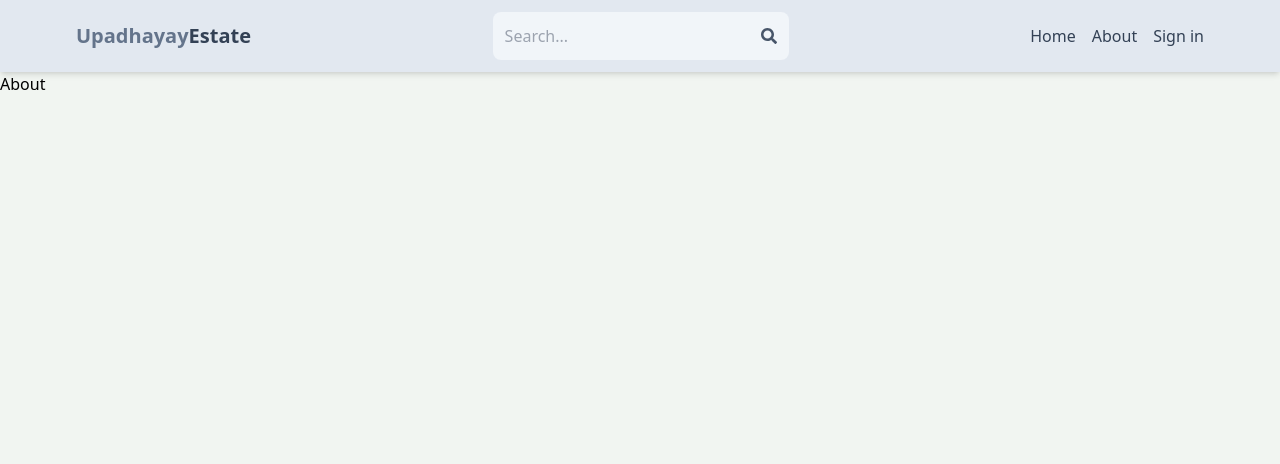
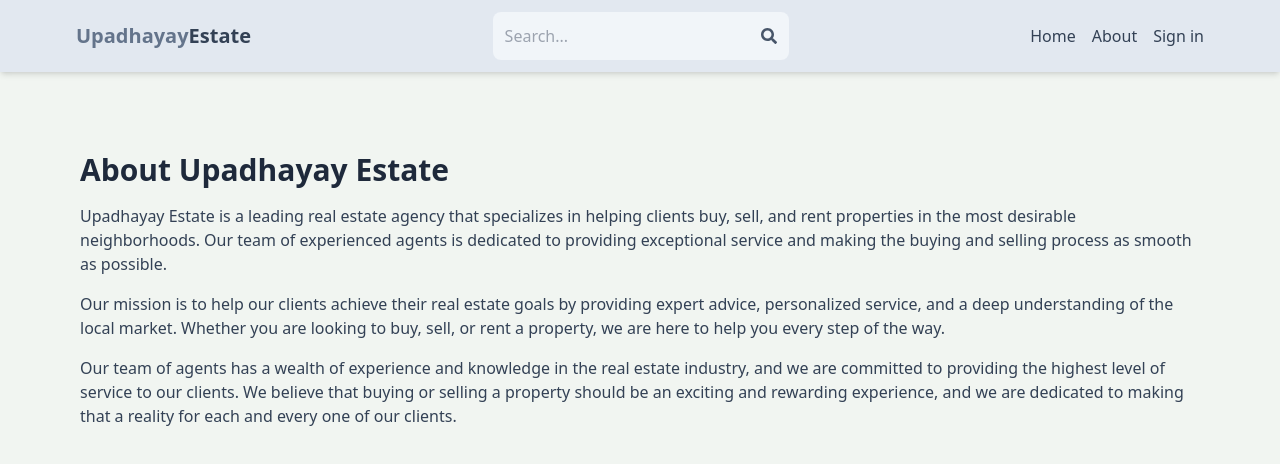
Before and after one commit to maskeddefender/mern-real-estate, a React (Vite) app in the folder client/: page /about in a window 1280 px wide. Shown: the top 464 px of the page. Built offline with nearby package versions, Linux system fonts and the light colour scheme; no server answers.

Commit message:
about page

```diff
--- a/client/src/pages/About.jsx
+++ b/client/src/pages/About.jsx
@@ -1,7 +1,14 @@
-import React from "react"
+import React from 'react'
 
 export default function About() {
   return (
-    <div>About</div>
+    <div className='py-20 px-4 max-w-6xl mx-auto'>
+      <h1 className='text-3xl font-bold mb-4 text-slate-800'>About Upadhayay Estate</h1>
+      <p className='mb-4 text-slate-700'>Upadhayay Estate is a leading real estate agency that specializes in helping clients buy, sell, and rent properties in the most desirable neighborhoods. Our team of experienced agents is dedicated to providing exceptional service and making the buying and selling process as smooth as possible.</p>
+      <p className='mb-4 text-slate-700'>
+      Our mission is to help our clients achieve their real estate goals by providing expert advice, personalized service, and a deep understanding of the local market. Whether you are looking to buy, sell, or rent a property, we are here to help you every step of the way.
+      </p>
+      <p className='mb-4 text-slate-700'>Our team of agents has a wealth of experience and knowledge in the real estate industry, and we are committed to providing the highest level of service to our clients. We believe that buying or selling a property should be an exciting and rewarding experience, and we are dedicated to making that a reality for each and every one of our clients.</p>
+    </div>
   )
 }
```
